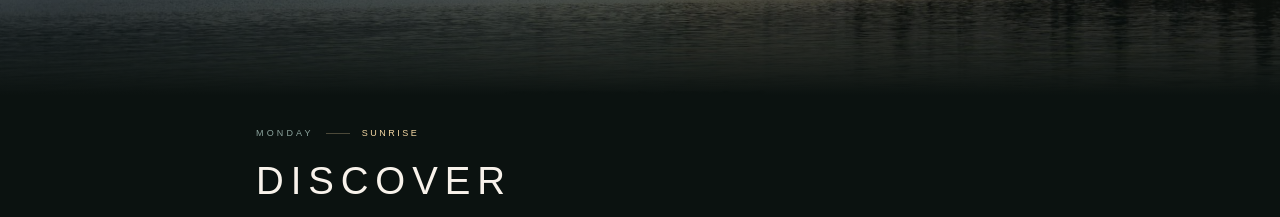
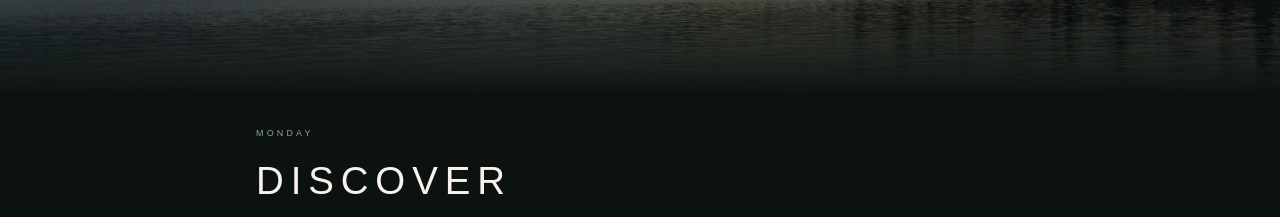
Before and after one commit to ashleystorms-lgtm/kirkland-campus-launch, a Next.js app: page / in a window 1280 px wide. Shown: the part 1620-1837 px from the top of the page. Built offline with nearby package versions, Linux system fonts and the light colour scheme.

Commit message:
Remove theme labels from day headers

```diff
--- a/app/components/DaySection.tsx
+++ b/app/components/DaySection.tsx
@@ -161,12 +161,8 @@ export default function DaySection({ day }: { day: Day }) {
       )}
       <div className="relative mx-auto max-w-3xl">
         <header className="mb-14">
-          <p className="flex items-center gap-3 text-[9px] font-medium uppercase tracking-[0.35em] text-[#8ba39d]">
+          <p className="text-[9px] font-medium uppercase tracking-[0.35em] text-[#8ba39d]">
             {day.dayName}
-            <span aria-hidden="true" className="h-px w-6 bg-[var(--day-soft)]" />
-            <span className="text-[var(--day-accent)] tracking-[0.28em]">
-              {day.theme.name}
-            </span>
           </p>
 
           <h2 className="mt-4 text-[1.9rem] font-light uppercase leading-tight tracking-[0.18em] text-[#f8f2eb] sm:text-[2.4rem]">
```
